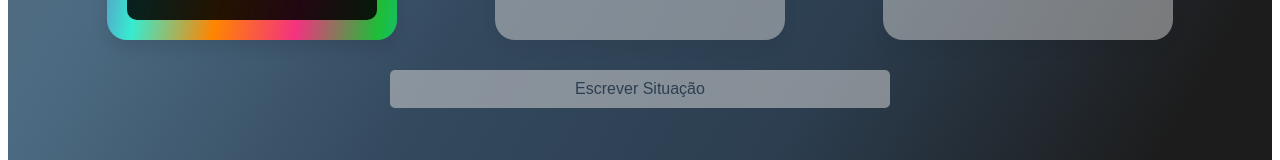
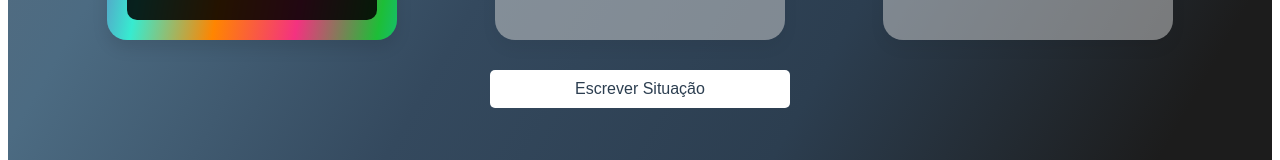
Before and after one commit to danyllo-aniceto/frutos-do-espirito, a React (Vite) app: page /whatif in a window 1280 px wide. Shown: the part 874-1034 px from the top of the page. Built offline with nearby package versions, Linux system fonts and the light colour scheme; a web font is replaced by a local one.

Commit message:
mudando botao em whatif

```diff
--- a/src/pages/WhatIf/index.tsx
+++ b/src/pages/WhatIf/index.tsx
@@ -26,6 +26,7 @@ import { KeywordCard } from "./components/KeywordCard";
 import { SituationCard } from "./components/SituationCard";
 import { Fruit, Keyword, Situation } from "../../consts/types";
 import { ModalCreateText } from "../../Components/ModalCreateText";
+import { Button } from "./components/KeywordCard/styles";
 
 export function WhatIf() {
   const navigate = useNavigate();
@@ -145,12 +146,14 @@ export function WhatIf() {
           disabled={!selectedKeyword}
         />
       </Cards>
-      <OpenModalButton
+      <Button
+        color={selectedFruit?.color}
         onClick={() => setIsModalCreateTextOpen(true)}
         disabled={!selectedSituation}
+        style={{marginTop: '20px', width: '300px'}}
       >
         Escrever Situação
-      </OpenModalButton>
+      </Button>
       <ModalCreateText
         isOpen={isModalCreateTextOpen}
         onClose={() => setIsModalCreateTextOpen(false)}
```
